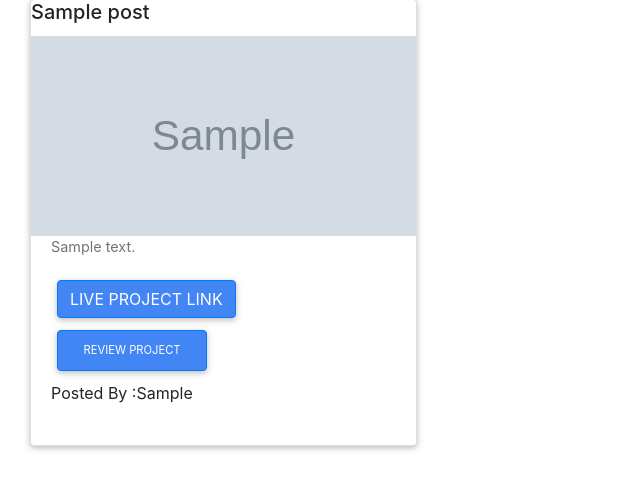
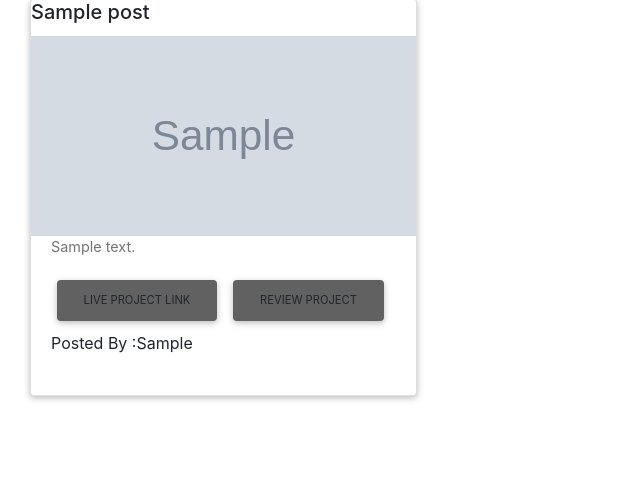
Before and after one commit to Julia-Agasaro/award, a Django app: page / in a window 1280 px wide. Shown: the part 153-643 px from the top of the page, without its empty margins (0-640 px from the left). Run offline with Django 3.2, Linux system fonts and the light colour scheme; a user stored in the database is signed in; tables that the repository leaves empty hold one stand-in row (values such as "Sample post"); grey boxes marked "Sample" are stand-in pictures; some libraries are stand-ins or nearby versions.

Commit message:
styled reviews

```diff
--- a/award/templates/base.html
+++ b/award/templates/base.html
@@ -4,7 +4,7 @@
 <html lang="en">
 <head>
     <meta charset="utf-8">
-
+    {% comment %} <meta name="viewport" content="width=device-width, initial-scale=1.0"> {% endcomment %}
     {% if title %}
     <title>AWWWARDS - {{title}}</title>
     {% else %}
--- a/award/templates/home.html
+++ b/award/templates/home.html
@@ -14,8 +14,8 @@
                         <!-- <h5 class="card-title">{{post.name}}</h5> -->
                         <p class="card-text">{{post.description}}</p>
                         <a href="{{post.site_link}}"
-                           class="btn btn-primary">Live Project Link</a>
-                           <a href="{% url 'project_review' post.id %}" class="btn btn-primary btn-md">Review Project</a>
+                           class="btn btn-grey btn-md">Live Project Link</a>
+                           <a href="{% url 'project_review' post.id %}" class="btn btn-grey btn-md">Review Project</a>
                         <p class="text-capitalize py-1">Posted by :{{post.user}} </p>
 
                      </div>
```
